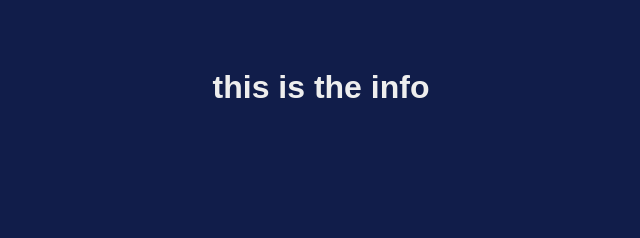
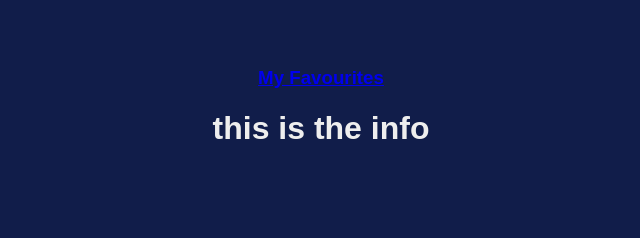
Before and after one commit to astrivedi007/Test-3-Superhero-Api, a plain HTML site: page info.html in a window 1280 px wide. Shown: the whole page, without its empty margins (319-959 px from the left). Drawn offline with Linux system fonts and the light colour scheme; no server answers.

Commit message:
superhero-api

```diff
--- a/info.html
+++ b/info.html
@@ -9,6 +9,7 @@
     </head>
     <body>
         <div class="container">
+            <h3><a href="favourites.html" onclick="displayFavourites()">My Favourites</a></h3>
             <h1>this is the info</h1>
             <img id = 'imageId'>
         </div>
@@ -30,6 +31,11 @@
             console.log(e);
             return e;
           });
+
+          function displayFavourites(){
+            localStorage.setItem("items", JSON.stringify(favourites));
+            return;
+          }
         </script>
     </body>
 </html>
```
Also changed, not shown: 1 other file.
